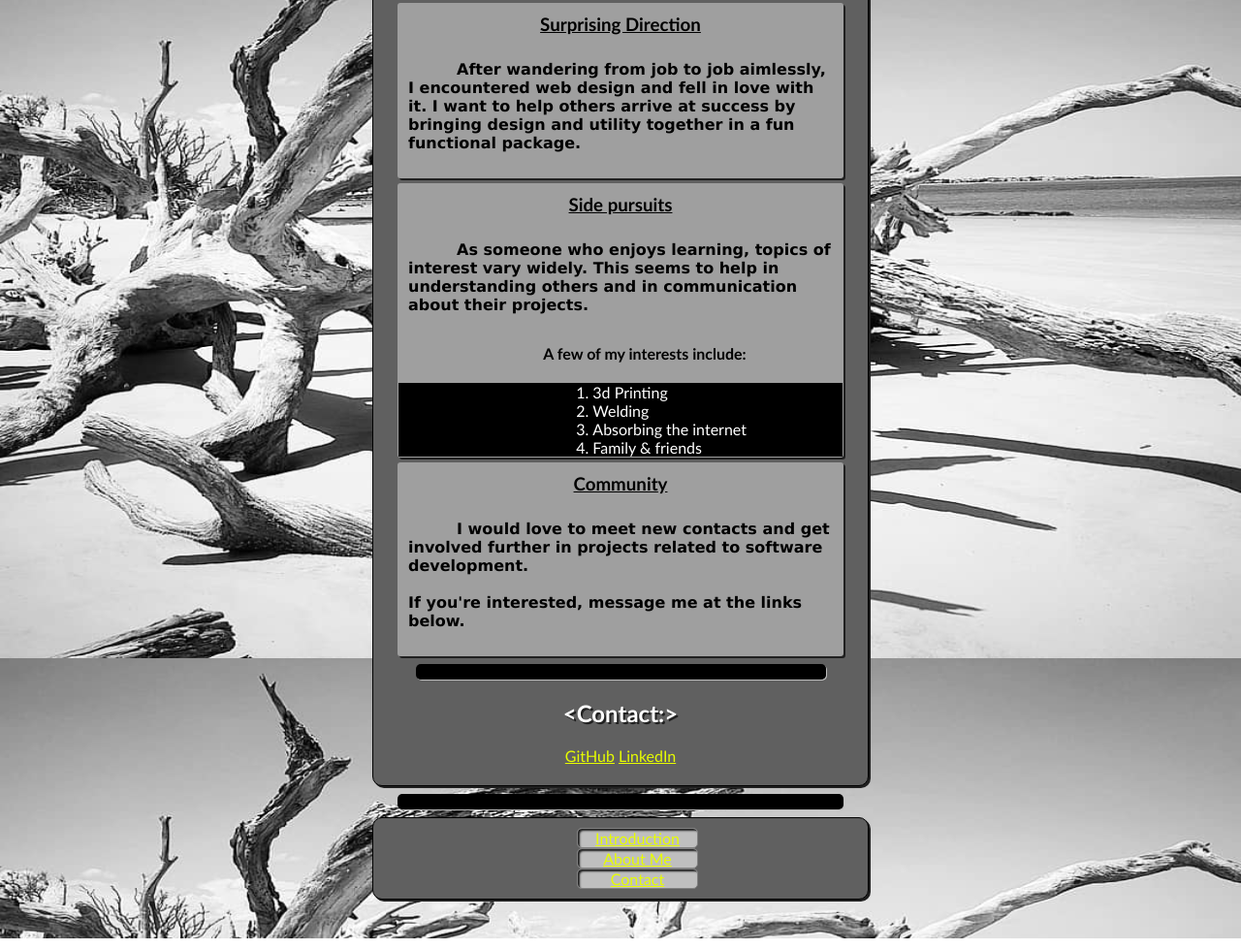
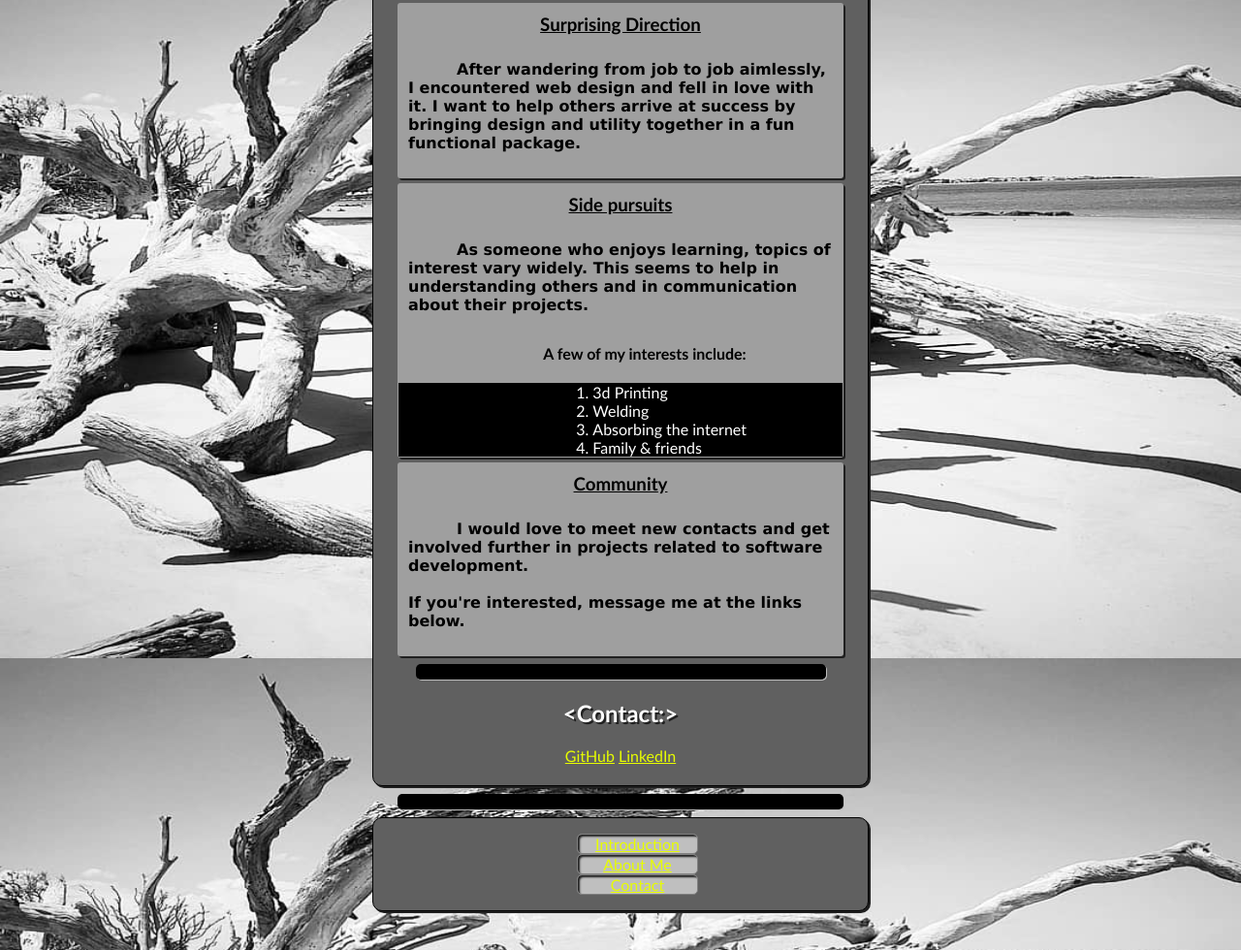
Before and after one commit to blazemarshall/Portfolio, a plain HTML site: page index.html in a window 1280 px wide. Shown: the part 921-1901 px from the top of the page at 97% size. Drawn offline with Linux system fonts and the light colour scheme; a script that the page names is missing.

Commit message:
Update index.html

```diff
--- a/index.html
+++ b/index.html
@@ -78,13 +78,14 @@
     </main>
 <hr>
     <footer>
-      <nav2 class="-color"><!--Navigation Bar with buttons that change with interaction.-->
+      <nav class="color">
+        <!--Navigation Bar with buttons that change with interaction.-->
         <ul >
           <li> <a href="#intro" class="nav-btn">Introduction</a></li>
           <li> <a href="#about-me" class="nav-btn">About Me</a></li>
           <li> <a href="#contact" class="nav-btn">Contact </a></li>
         </ul>
-      </nav2>
+      </nav>
 
     </footer>
 
```
